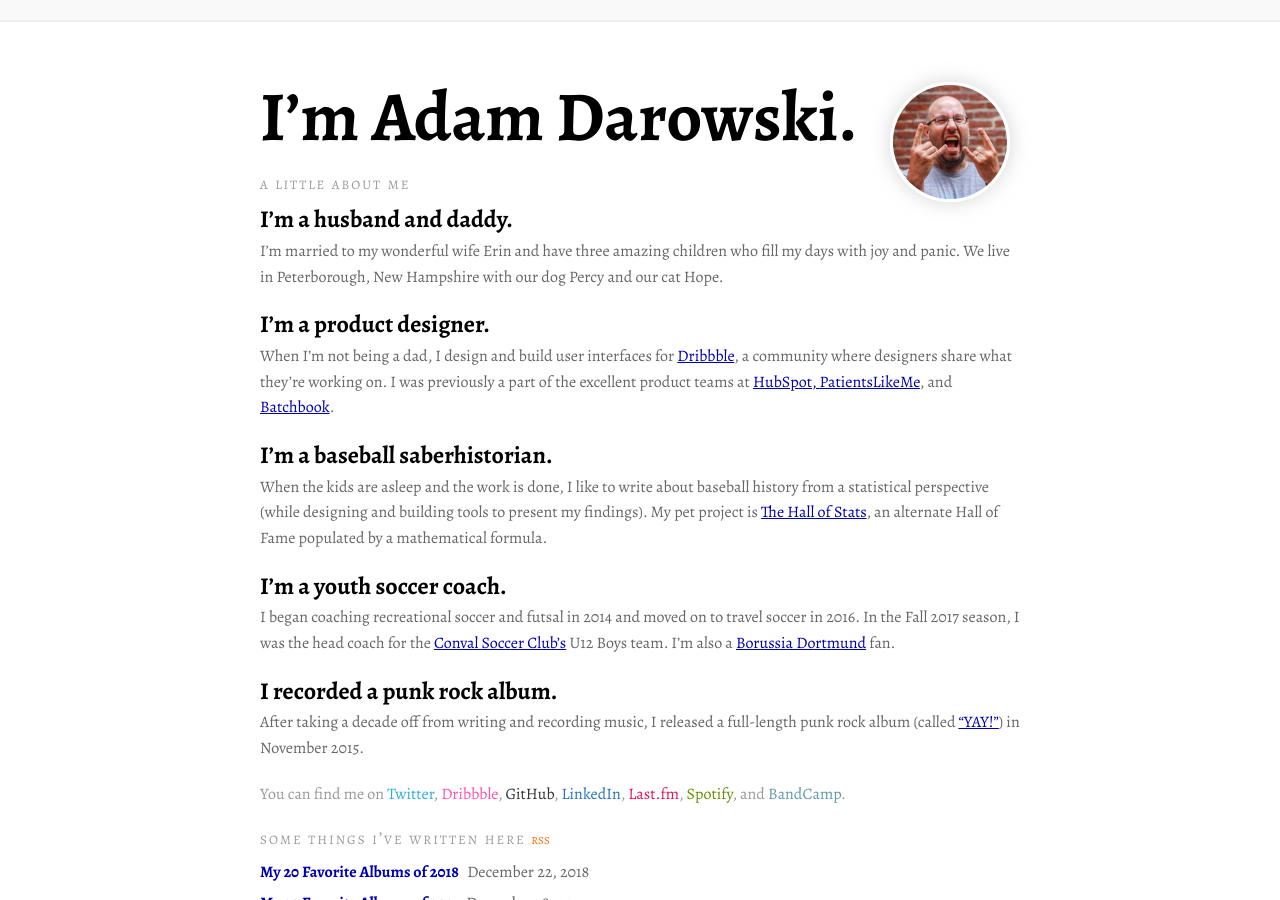
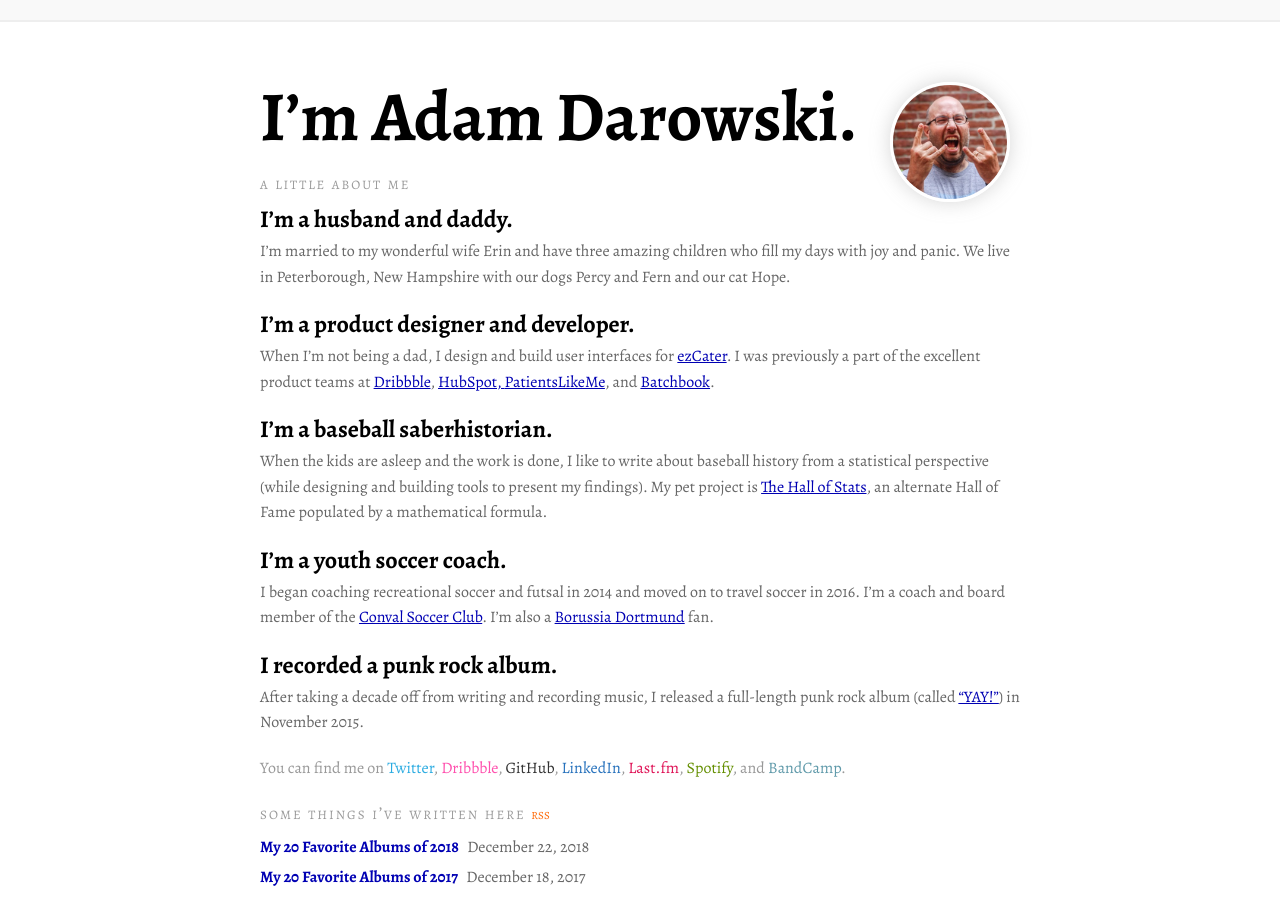
Before and after one commit to adarowski/adarowski.github.io, a Jekyll site: the page built from index.html, in a window 1280 px wide and 900 px high. Built offline with Jekyll 4.4.1, drawn with Linux system fonts in a browser that asks for light colours.

Commit message:
2019 updates

```diff
--- a/_includes/about.html
+++ b/_includes/about.html
@@ -3,13 +3,13 @@
   <h1>I’m <a href="{{ site.baseurl }}/">Adam Darowski</a>.</h1>
   <h2>A Little About Me</h2>
   <h3>I’m a husband and daddy.</h3>
-  <p>I’m married to my wonderful wife Erin and have three amazing children who fill my days with joy and panic. We live in Peterborough, New Hampshire with our dog Percy and our cat Hope.</p>
-  <h3>I’m a product designer.</h3>
-  <p>When I’m not being a dad, I design and build user interfaces for <a href="http://dribbble.com">Dribbble</a>, a community where designers share what they’re working on. I was previously a part of the excellent product teams at <a href="http://hubspot.com">HubSpot, <a href="http://patientslikeme.com">PatientsLikeMe</a>, and <a href="http://batchbook.com">Batchbook</a>.<p>
+  <p>I’m married to my wonderful wife Erin and have three amazing children who fill my days with joy and panic. We live in Peterborough, New Hampshire with our dogs Percy and Fern and our cat Hope.</p>
+  <h3>I’m a product designer and developer.</h3>
+  <p>When I’m not being a dad, I design and build user interfaces for <a href="http://ezcater.com">ezCater</a>. I was previously a part of the excellent product teams at <a href="http://dribbble.com">Dribbble</a>, <a href="http://hubspot.com">HubSpot, <a href="http://patientslikeme.com">PatientsLikeMe</a>, and <a href="http://batchbook.com">Batchbook</a>.<p>
   <h3>I’m a baseball saberhistorian.</h3>
   <p>When the kids are asleep and the work is done, I like to write about baseball history from a statistical perspective (while designing and building tools to present my findings). My pet project is <a href="http://hallofstats.com">The Hall of Stats</a>, an alternate Hall of Fame populated by a mathematical formula.</p>
   <h3>I’m a youth soccer coach.</h3>
-  <p>I began coaching recreational soccer and futsal in 2014 and moved on to travel soccer in 2016. In the Fall 2017 season, I was the head coach for the <a href="http://convalsoccerclub.org">Conval Soccer Club’s</a> U12 Boys team. I’m also a <a href="https://www.bvb.de/eng/">Borussia Dortmund</a> fan.</p>
+  <p>I began coaching recreational soccer and futsal in 2014 and moved on to travel soccer in 2016. I’m a coach and board member of the <a href="http://convalsoccerclub.org">Conval Soccer Club</a>. I’m also a <a href="https://www.bvb.de/eng/">Borussia Dortmund</a> fan.</p>
   <h3>I recorded a punk rock album.</h3>
   <p>After taking a decade off from writing and recording music, I released a full-length punk rock album (called <a href="/yay">“YAY!”</a>) in November 2015.</p>
   <p class="social">You can find me on <a class="twitter" href="http://twitter.com/adarowski">Twitter</a>, <a class="dribbble" href="http://dribbble.com/adarowski">Dribbble</a>, <a class="github" href="http://github.com/adarowski">GitHub</a>, <a class="linkedin" href="http://www.linkedin.com/in/adarowski">LinkedIn</a>, <a class="lastfm" href="http://last.fm/user/adarowski">Last.fm</a>, <a class="spotify" href="http://open.spotify.com/user/123427584">Spotify</a>, and <a class="bandcamp" href="http://adarowski.bandcamp.com">BandCamp</a>.</p>
```
